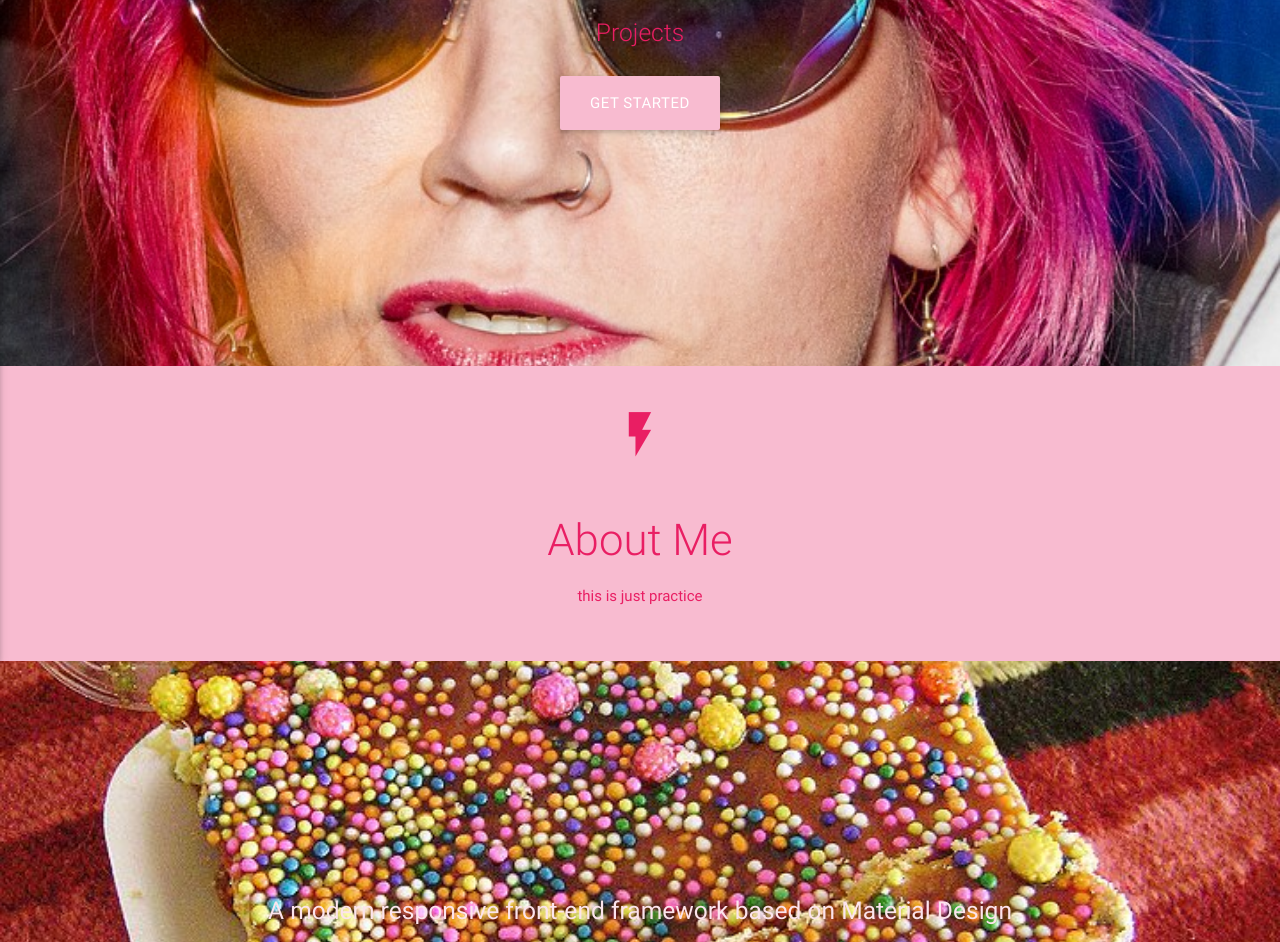
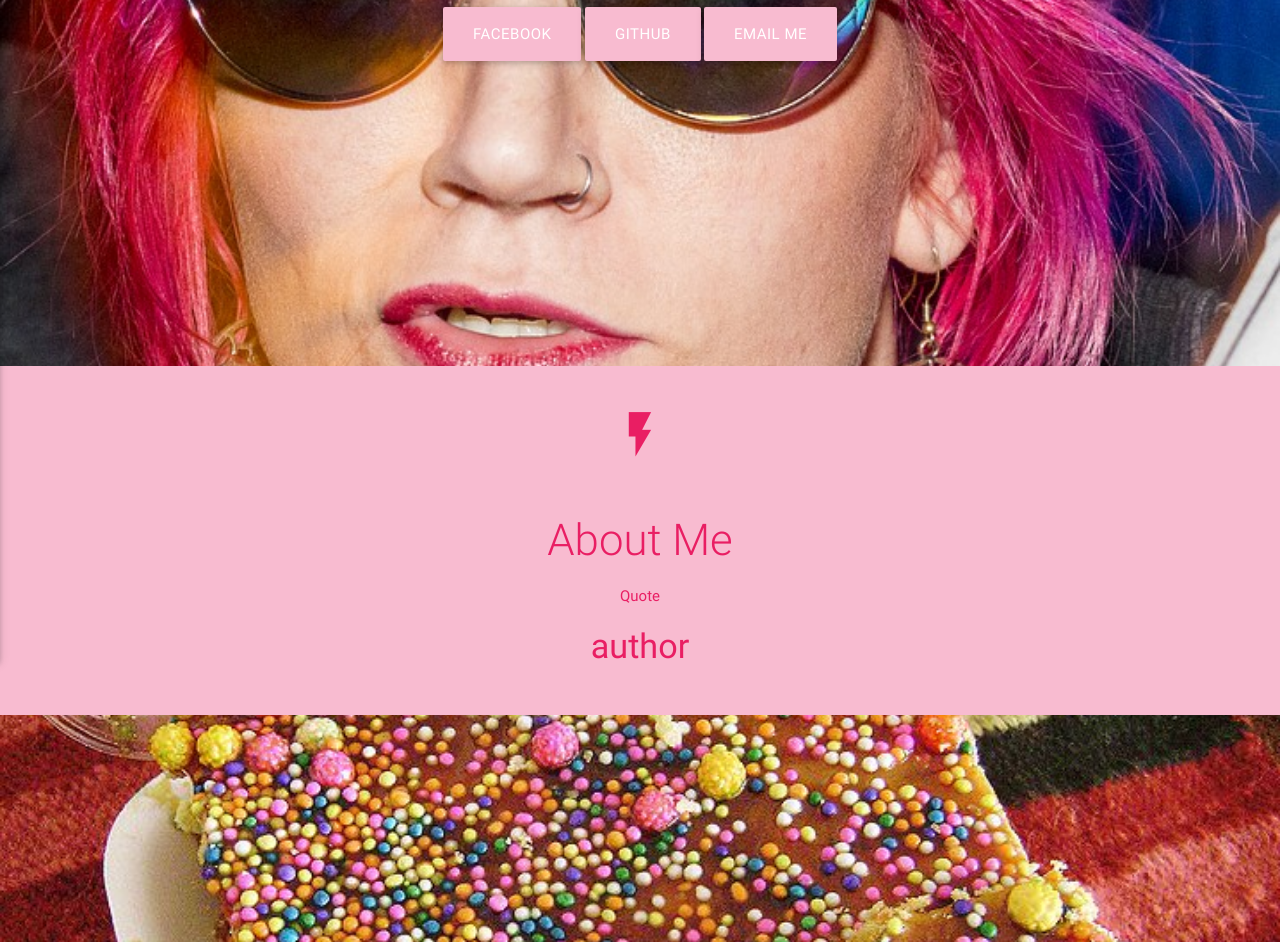
Before and after one commit to lizzareyes13/paralax-site, a website with bundled scripts: page index.html in a window 1280 px wide. Shown: the part 198-1140 px from the top of the page. Built offline with nearby package versions, Linux system fonts and the light colour scheme; no server answers.

Commit message:
facebook, github, email and quote generator

```diff
--- a/index.html
+++ b/index.html
@@ -31,10 +31,13 @@
         <br><br>
         <h1 class="header center col s12 light pink-text">Hello, I'm Lizza</h1>
         <div class="row center">
-          <h5 class="header col s12 light pink-text">Projects</h5>
-        </div>
-        <div class="row center">
-          <a href="http://materializecss.com/getting-started.html" id="download-button" class="btn-large waves-effect waves-light pink lighten-4">Get Started</a>
+          <a href="https://www.facebook.com/lizza.m.reyes" id="facebook-button"
+         class="btn-large waves-effect waves-light pink lighten-4">Facebook</a>
+
+          <a href="https://github.com/lizzareyes13?tab=repositories" id="download-button"
+           class="btn-large waves-effect waves-light pink lighten-4">Github</a>
+           <a href="mailto:lreyes@fvi.edu"
+           class="btn-large waves-effect waves-light pink lighten-4">Email Me</a>
         </div>
         <br><br>
 
@@ -54,22 +57,11 @@
             <h2 class="center pink-text"><i class="material-icons">flash_on</i></h2>
             <h3 class="center col s12 light pink-text">About Me</h3>
 
-            <p class="center-align pink-text">this is just practice</p>
-            <ol>
-
-
-          </ol>
-          <ul>
-
-
-
+            <p class="center-align pink-text" id="quote">Quote</p>
+            <h4 class="center-align pink-text" id="author">author</h4>
 
           </div>
         </div>
-
-
-
-
       </div>
 
     </div>
@@ -144,7 +136,7 @@
     </div>
     <div class="footer-copyright">
       <div class="container">
-      Made by <a class="pink-text" href="http://materializecss.com">Materialize</a>
+      Made by <a class="pink-text" href="http://www.github.com/lizzareyes13">lizzareyes13</a>
       </div>
     </div>
   </footer>
--- a/js/init.js
+++ b/js/init.js
@@ -1,8 +1,45 @@
+// console.log('test')
+// const mongoose = require('mongoose')
+// const connection = mongoose.connection
+// const Schema =  mongoose.Schema
+// const express = require('express');
+// const cors = require('cors');
+// const bodyParser = require('body-parser');
+//
+// //db configuration
+// mongoose.connect('mongodb://localhost/paralaxdb');
+// mongoose.Promise = global.Promise
+//
+//
+// var db = mongoose.connection
+//
+// db.on('error', function(){
+//   console.log("can't connect to DB")
+// })
+//
+// db.once('open', function(){
+//   console.log("connected to DB! 💁");
+// })
+//
+// //set up middleware
+// const app = express()
+// app.use(bodyParser.json())
+// app.use(bodyParser.urlencoded({extended: true}))
+// app.use(cors())
+//
+//
+
 (function($){
   $(function(){
-
     $('.button-collapse').sideNav();
     $('.parallax').parallax();
+    $.ajax({
+      url: 'http://fvi-grad.com:4004/quote',
+      success: function(res, txt, xhr){
+        $("#quote").html(res.quote)
+        $("#author").html(res.author)
 
+      }
+    })
   }); // end of document ready
 })(jQuery); // end of jQuery name space
```
Also changed, not shown: package.json (added, +28 -0 lines), server.js (added), 1 other file.
